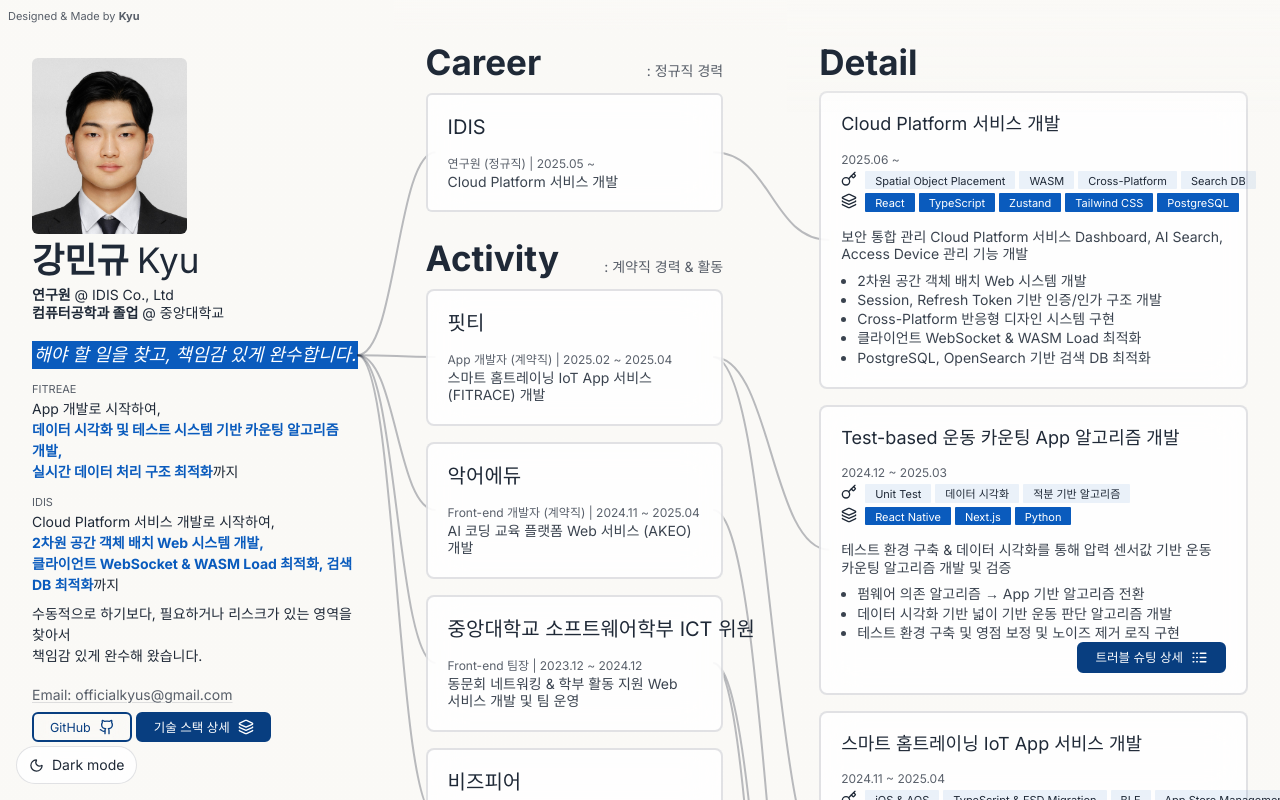
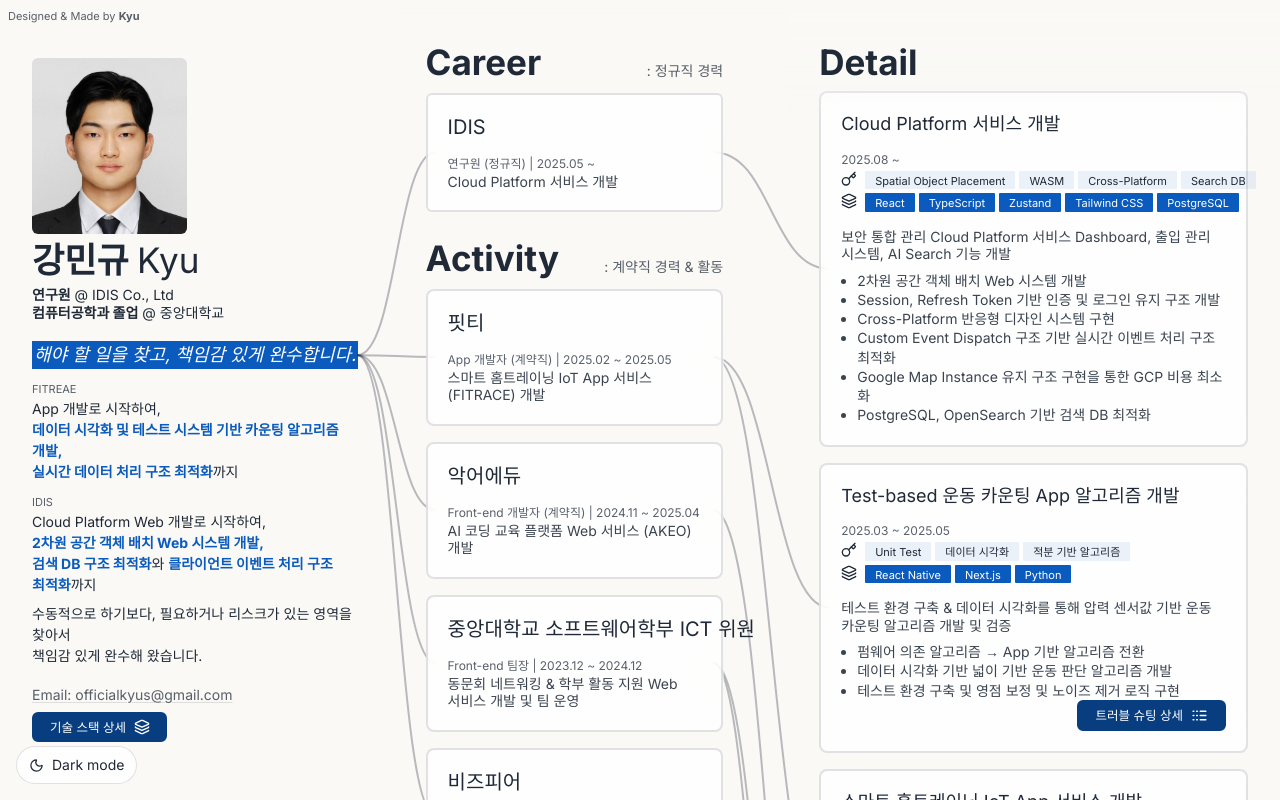
Before and after one commit to selfishAltruism/Masterpiece_of_The_Portfolio, a Next.js app: page / in a window 1280 px wide. Built offline with nearby package versions, Linux system fonts and the light colour scheme.

Commit message:
(fix) profile, development 내부 내용 개선.

```diff
--- a/src/entities/main/TechStackDrawer.tsx
+++ b/src/entities/main/TechStackDrawer.tsx
@@ -8,7 +8,7 @@ import Title from "@/shared/ui/Title";
 
 export const TechStackDrawer = () => {
   return (
-    <DrawerContent>
+    <DrawerContent className="pb-24">
       <Title>
         <strong className="flex items-center gap-2 px-3 text-black">
           기술 스택 상세
@@ -17,7 +17,7 @@ export const TechStackDrawer = () => {
         </strong>
       </Title>
       <div className="flex max-h-[70vh] w-full flex-col gap-2 overflow-y-auto px-4 pb-10 pt-2">
-        <strong className="theme-text-primary -mb-2">
+        {/* <strong className="theme-text-primary -mb-2">
           <span className="text-[var(--accent-brand)]">Core</span> Dev Area
         </strong>
         <Divider />
@@ -30,7 +30,7 @@ export const TechStackDrawer = () => {
               {item}
             </span>
           ))}
-        </div>
+        </div> */}
 
         <strong className="theme-text-primary -mb-2 mt-1">
           <span className="text-[var(--accent-brand)]">Pretty well</span>-used
--- a/src/entities/mobile/MobileProfile.tsx
+++ b/src/entities/mobile/MobileProfile.tsx
@@ -69,10 +69,10 @@ const MobileProfile = () => {
           </div>
 
           <div className="flex flex-wrap gap-1">
-            <OutlineButton href="https://github.com/selfishAltruism">
+            {/* <OutlineButton href="https://github.com/selfishAltruism">
               GitHub
               <Github size={15} className="-mr-[1px] -mt-[1px] ml-2" />
-            </OutlineButton>
+            </OutlineButton> */}
             <Drawer>
               <DrawerTrigger asChild>
                 <BasicButton>
@@ -107,10 +107,14 @@ const MobileProfile = () => {
             IDIS
           </span>
           <br />
-          Cloud Platform 서비스 개발로 시작하여,{" "}
+          Cloud Platform 서비스 Web 개발로 시작하여,{" "}
           <strong className="text-[#0A5BBD]">
-            2차원 공간 객체 배치 Web 시스템 개발, 클라이언트 WebSocket & WASM
-            Load 최적화, 검색 DB 최적화
+            2차원 공간 객체 배치 Web 시스템 개발, <br />
+            검색 DB 구조 최적화
+          </strong>
+          와{" "}
+          <strong className="text-[#0A5BBD]">
+            클라이언트 이벤트 처리 구조 최적화
           </strong>
           까지
         </p>
--- a/src/shared/data/development.ts
+++ b/src/shared/data/development.ts
@@ -5,8 +5,8 @@ export const developmentLogs: Data.Development[] = [
     linkedId: 1,
     title: "Cloud Platform 서비스 개발",
     description:
-      "보안 통합 관리 Cloud Platform 서비스 Dashboard, AI Search, Access Device 관리 기능 개발",
-    period: "2025.06 ~",
+      "보안 통합 관리 Cloud Platform 서비스 Dashboard, 출입 관리 시스템, AI Search 기능 개발",
+    period: "2025.08 ~",
     tags: ["Spatial Object Placement", "WASM", "Cross-Platform", "Search DB"],
     techStacks: [
       "React",
@@ -17,9 +17,10 @@ export const developmentLogs: Data.Development[] = [
     ],
     tasks: [
       "2차원 공간 객체 배치 Web 시스템 개발",
-      "Session, Refresh Token 기반 인증/인가 구조 개발",
+      "Session, Refresh Token 기반 인증 및 로그인 유지 구조 개발",
       "Cross-Platform 반응형 디자인 시스템 구현",
-      "클라이언트 WebSocket & WASM Load 최적화",
+      "Custom Event Dispatch 구조 기반 실시간 이벤트 처리 구조 최적화",
+      "Google Map Instance 유지 구조 구현을 통한 GCP 비용 최소화",
       "PostgreSQL, OpenSearch 기반 검색 DB 최적화",
     ],
   },
@@ -31,7 +32,7 @@ export const developmentLogs: Data.Development[] = [
     title: "Test-based 운동 카운팅 App 알고리즘 개발",
     description:
       "테스트 환경 구축 & 데이터 시각화를 통해 압력 센서값 기반 운동 카운팅 알고리즘 개발 및 검증",
-    period: "2024.12 ~ 2025.03",
+    period: "2025.03 ~ 2025.05",
     tags: ["Unit Test", "데이터 시각화", "적분 기반 알고리즘"],
     techStacks: ["React Native", "Next.js", "Python"],
     link: "detail/23248a0856d480c094d6de520c708f2d",
@@ -48,7 +49,7 @@ export const developmentLogs: Data.Development[] = [
     title: "스마트 홈트레이닝 IoT App 서비스 개발",
     description:
       "스마트 홈트레이닝 IoT App 서비스 개발 및 유지보수 & App 스토어 등록 및 관리",
-    period: "2024.11 ~ 2025.04",
+    period: "2025.02 ~ 2025.05",
     tags: [
       "iOS & AOS",
       "TypeScript & FSD Migration",
--- a/src/shared/data/group.ts
+++ b/src/shared/data/group.ts
@@ -25,7 +25,7 @@ export const activities: Data.Activity[] = [
     name: "핏티",
     description: "스마트 홈트레이닝 IoT App 서비스 (FITRACE) 개발",
     position: "App 개발자 (계약직)",
-    period: "2025.02 ~ 2025.04",
+    period: "2025.02 ~ 2025.05",
     /* result:
       "https://apps.apple.com/kr/app/%ED%95%8F%ED%8A%B8%EB%A0%88%EC%9D%B4%EC%8A%A4/id6457255298", */
   },
--- a/src/widgets/main/Profile.tsx
+++ b/src/widgets/main/Profile.tsx
@@ -81,10 +81,14 @@ const Profile = React.forwardRef<HTMLDivElement>((props, ref) => {
           <p className="relative break-keep text-start">
             <span className="text-[11px] text-[var(--page-fg-soft)]">IDIS</span>
             <br />
-            Cloud Platform 서비스 개발로 시작하여, <br />
+            Cloud Platform Web 개발로 시작하여, <br />
             <strong className="text-[#0A5BBD]">
               2차원 공간 객체 배치 Web 시스템 개발, <br />
-              클라이언트 WebSocket & WASM Load 최적화, 검색 DB 최적화
+              검색 DB 구조 최적화
+            </strong>
+            와{" "}
+            <strong className="text-[#0A5BBD]">
+              클라이언트 이벤트 처리 구조 최적화
             </strong>
             까지
           </p>
@@ -117,15 +121,15 @@ const Profile = React.forwardRef<HTMLDivElement>((props, ref) => {
 
         <div className="flex flex-col items-start">
           <div className="flex items-start gap-1">
-            <div className="flex gap-1">
+            {/* <div className="flex gap-1">
               <OutlineButton href="https://github.com/selfishAltruism">
                 GitHub
                 <Github size={16} className="-mr-[1px] -mt-[2.5px] ml-2" />
               </OutlineButton>
-              {/* <OutlineButton href="https://www.linkedin.com/in/kyus/">
+              <OutlineButton href="https://www.linkedin.com/in/kyus/">
               <Linkedin size={17} />
-            </OutlineButton> */}
-            </div>
+            </OutlineButton>
+            </div> */}
 
             <Drawer>
               <DrawerTrigger asChild>
@@ -211,10 +215,14 @@ const Profile = React.forwardRef<HTMLDivElement>((props, ref) => {
                       IDIS
                     </span>
                     <br />
-                    Cloud Platform 서비스 개발로 시작하여, <br />
+                    Cloud Platform Web 개발로 시작하여, <br />
                     <strong className="text-[#0A5BBD]">
                       2차원 공간 객체 배치 Web 시스템 개발, <br />
-                      클라이언트 WebSocket & WASM Load 최적화, 검색 DB 최적화
+                      검색 DB 구조 최적화
+                    </strong>
+                    와{" "}
+                    <strong className="text-[#0A5BBD]">
+                      클라이언트 이벤트 처리 구조 최적화
                     </strong>
                     까지
                   </p>
@@ -238,15 +246,15 @@ const Profile = React.forwardRef<HTMLDivElement>((props, ref) => {
 
         <div className="flex h-full flex-1 flex-col items-end justify-end">
           <div className="flex flex-col items-end gap-1">
-            <div className="flex justify-end gap-1">
+            {/* <div className="flex justify-end gap-1">
               <OutlineButton href="https://github.com/selfishAltruism">
                 GitHub
                 <Github size={16} className="-mr-[1px] -mt-[2.5px] ml-2" />
               </OutlineButton>
-              {/* <OutlineButton href="https://www.linkedin.com/in/kyus/">
+              <OutlineButton href="https://www.linkedin.com/in/kyus/">
                 <Linkedin size={17} />
-              </OutlineButton> */}
-            </div>
+              </OutlineButton>
+            </div> */}
 
             <Drawer>
               <DrawerTrigger asChild>
```
